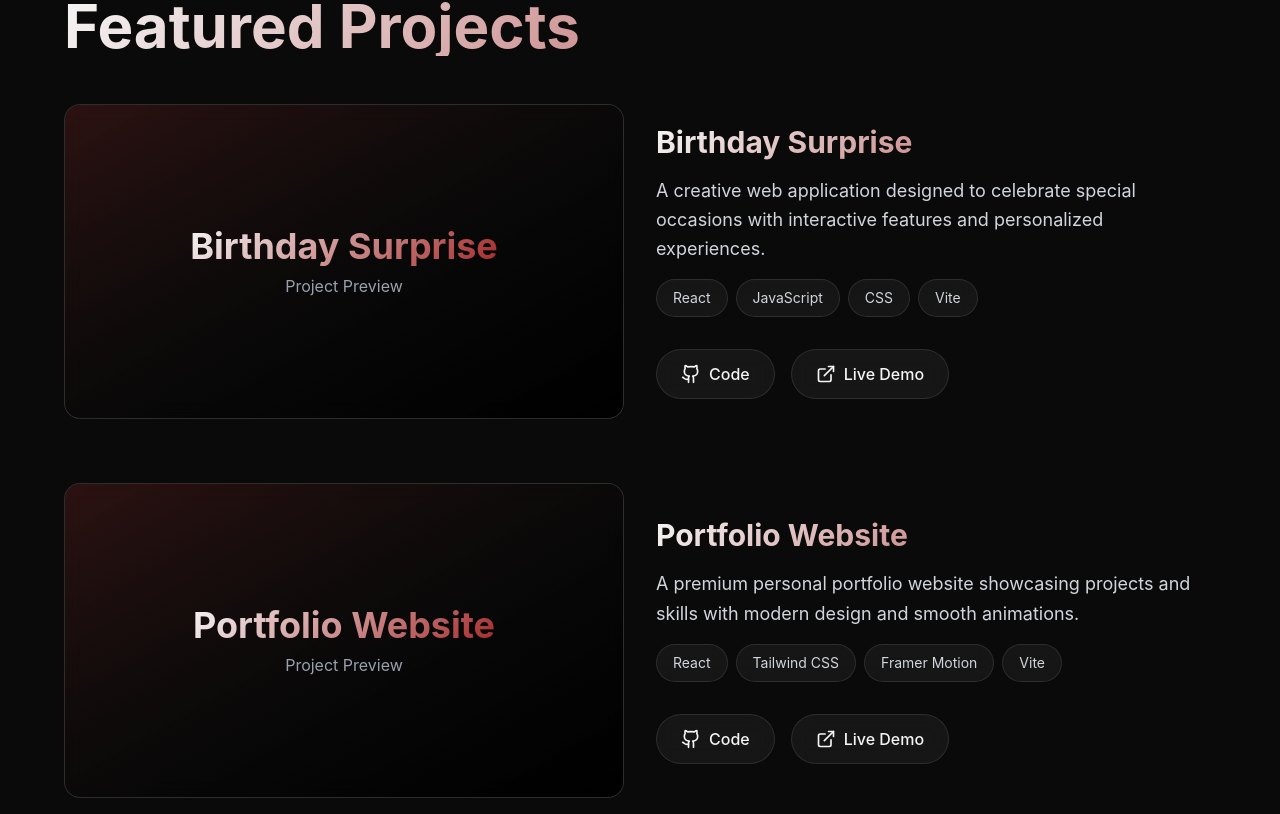
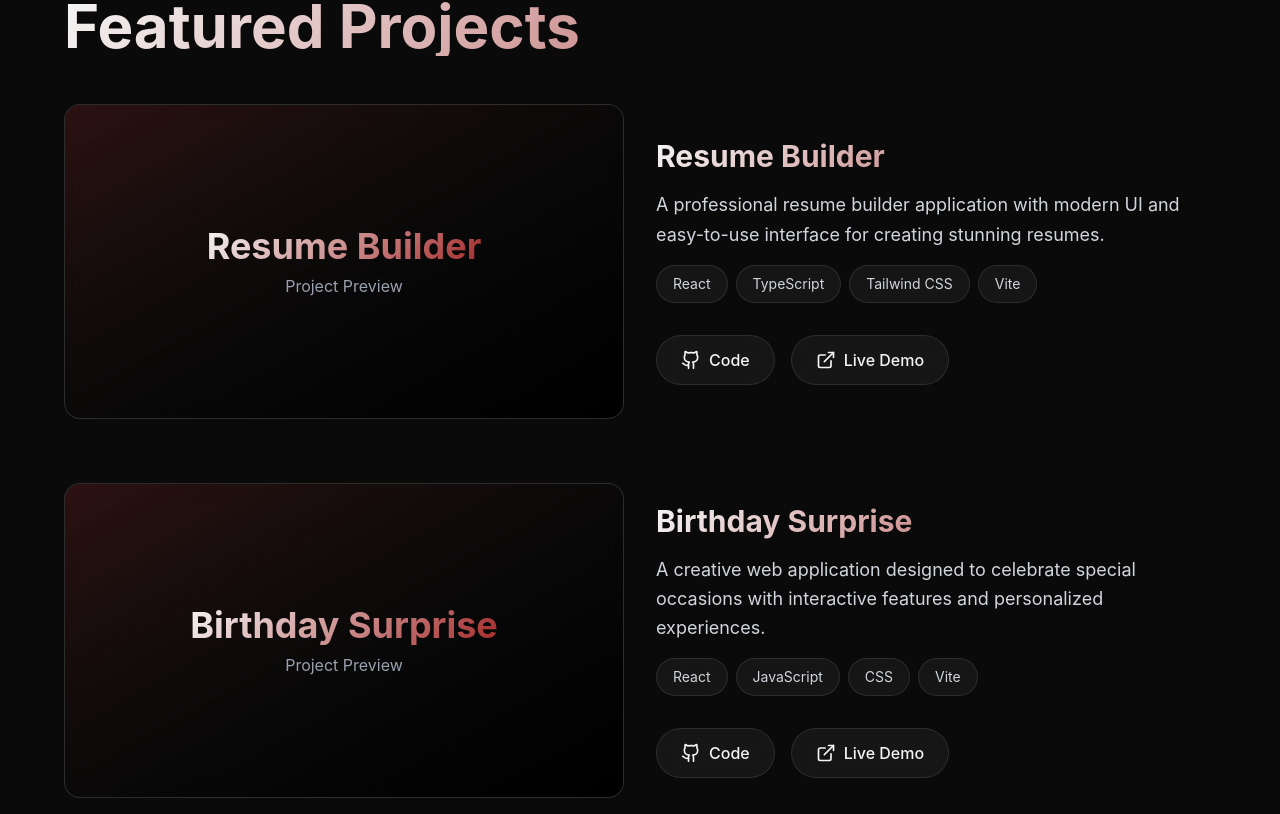
Before and after one commit to mhk-verma/portfolio, a React (Vite) app: page / in a window 1280 px wide. Shown: the part 3186-4000 px from the top of the page. Built offline with nearby package versions, Linux system fonts and the light colour scheme.

Commit message:
Update hero photo

```diff
--- a/src/data/projects.js
+++ b/src/data/projects.js
@@ -1,6 +1,16 @@
 export const projectsData = [
   {
     id: 1,
+    name: "Resume Builder",
+    description: "A professional resume builder application with modern UI and easy-to-use interface for creating stunning resumes.",
+    technologies: ["React", "TypeScript", "Tailwind CSS", "Vite"],
+    github: "https://github.com/mhk-verma/resume",
+    live: "https://resume-gyah-henna.vercel.app",
+    featured: true,
+    image: "/images/projects/resume.jpg"
+  },
+  {
+    id: 2,
     name: "Birthday Surprise",
     description: "A creative web application designed to celebrate special occasions with interactive features and personalized experiences.",
     technologies: ["React", "JavaScript", "CSS", "Vite"],
@@ -10,7 +20,7 @@ export const projectsData = [
     image: "/images/projects/birthday-surprise.jpg"
   },
   {
-    id: 2,
+    id: 3,
     name: "Portfolio Website",
     description: "A premium personal portfolio website showcasing projects and skills with modern design and smooth animations.",
     technologies: ["React", "Tailwind CSS", "Framer Motion", "Vite"],
```
Also changed, not shown: 4 other files (tests, documents, lock files or other folders).
